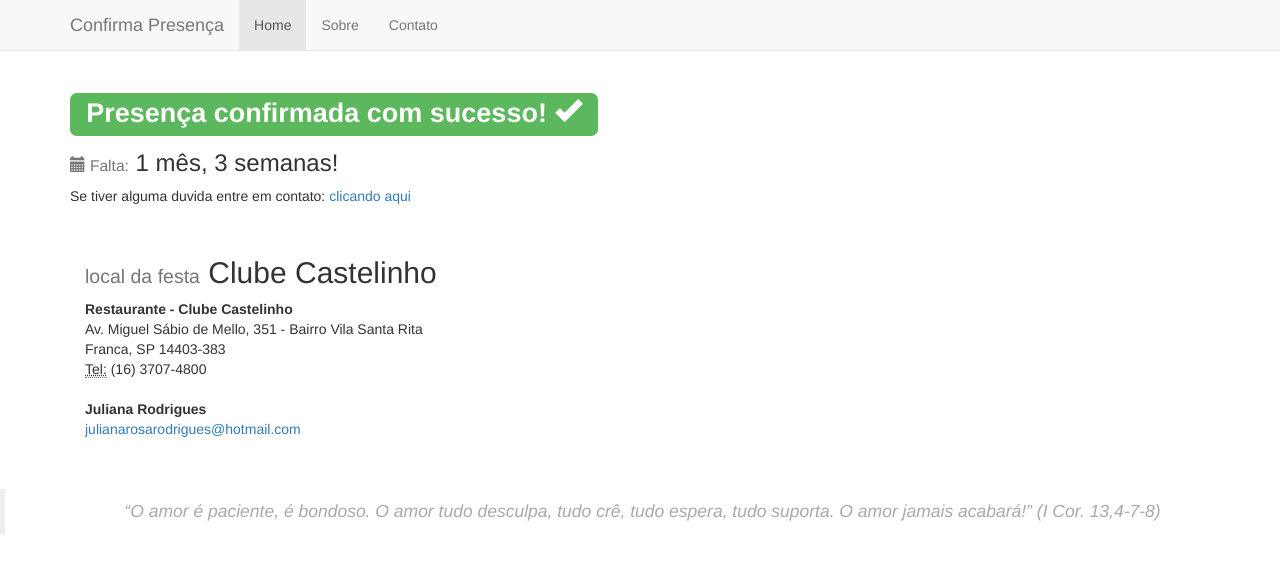
After one commit to leonardocintra/confirma-presenca, a Django app: a page that uses core/templates/core/base.html in a window 1280 px wide. The commit adds this page. Shown: the top 573 px of the page. Run offline with Django 3.2, Linux system fonts and the light colour scheme; some libraries are stand-ins or nearby versions.

Commit message:
mudando confirmacao de presenca

```diff
--- a/confirma/urls.py
+++ b/confirma/urls.py
@@ -25,6 +25,7 @@ urlpatterns = [
     url(r'^delete/(?P<pk>[0-9]+)/$', views.convidado_delete, name='convidado_delete'),
     url(r'^sobre/', views.about, name='about'),
     url(r'^contato/', views.contato, name='contato'),
+    url(r'^presenca-confirmada/', views.presenca_confirmada, name='presenca_confirmada'),
     url(r'^admin/', admin.site.urls),
 ]
 
--- a/core/templates/core/base.html
+++ b/core/templates/core/base.html
@@ -67,6 +67,17 @@
       {% endblock content %}
     </div> <!-- /container -->
 
+    <footer>
+      <div class="text-center" style="padding-top: 30px;">
+        <blockquote>
+          <p style="color: darkgray;">
+            <cite> “O amor é paciente, é bondoso. O amor tudo desculpa, tudo crê, tudo espera, tudo suporta. O amor jamais acabará!” (I Cor. 13,4-7-8) </cite>
+          </p>
+        </blockquote>
+      </div>
+
+    </footer>
+
 
     <!-- Bootstrap core JavaScript
     ================================================== -->
--- a/core/templates/core/contato.html
+++ b/core/templates/core/contato.html
@@ -26,7 +26,7 @@
             <strong>Leonardo Nascimento Cintra</strong><br>
             Rua Seis de abril, 1302 - Bairro Centro<br>
             Ibiraci, MG - 37990-000<br>
-            <abbr title="Phone">Tel:</abbr> (35) 3544 14-17
+            <abbr title="Phone">Tel:</abbr> (35) 3544-1417
         </address>
 
         <address>
--- /dev/null
+++ b/core/templates/core/presenca_confirmada.html
@@ -0,0 +1,28 @@
+{% extends "core/base.html" %}
+
+{% block content %}
+    <h1>
+        <span class="label label-success">
+            Presença confirmada com sucesso!
+            <span class="glyphicon glyphicon-ok" aria-hidden="true"></span>
+        </span>
+    </h1>
+    <h3><small><span class="glyphicon glyphicon-calendar" aria-hidden="true"></span> Falta:</small> {{ data_casamento|timeuntil }}!</h3>
+    <p>Se tiver alguma duvida entre em contato: <a href="{% url 'contato' %}">clicando aqui </a> </p>
+
+    <br />
+    <div class="col-sm-6">
+        <h2><small>local da festa</small> Clube Castelinho </h2>
+        <address>
+            <strong>Restaurante - Clube Castelinho</strong><br>
+            Av. Miguel Sábio de Mello, 351 - Bairro Vila Santa Rita<br>
+            Franca, SP 14403-383<br>
+            <abbr title="Phone">Tel:</abbr> (16) 3707-4800
+        </address>
+
+        <address>
+            <strong>Juliana Rodrigues</strong><br>
+            <a href="mailto:julianarosarodrigues@hotmail.com">julianarosarodrigues@hotmail.com</a>
+        </address>
+    </div>
+{% endblock content %}
--- a/core/views.py
+++ b/core/views.py
@@ -1,7 +1,6 @@
 from datetime import date
 from django.core.urlresolvers import reverse_lazy
 from django.contrib.auth.mixins import LoginRequiredMixin
-from django.contrib.messages.views import SuccessMessageMixin
 from django.db.models import Sum
 from django.views.generic import ListView, UpdateView, DeleteView, TemplateView
 from django.views.generic.edit import CreateView
@@ -17,13 +16,20 @@ class AboutView(TemplateView):
     template_name = 'core/about.html'
 
 
+class PresencaConfirmadaView(TemplateView):
+    template_name = 'core/presenca_confirmada.html'
 
-class IndexView(SuccessMessageMixin, CreateView):
+    def get_context_data(self, **kwargs):
+        context = super(PresencaConfirmadaView, self).get_context_data(**kwargs)
+        context['data_casamento'] = date(2017, 10, 6)
+        return context
+
+
+class IndexView(CreateView):
     template_name = 'core/index.html'
     model = Convidado
     fields = ['nome_convidado', 'quantidade_convidados', ]
-    success_url = reverse_lazy('index')
-    success_message = "Sua presença foi confirmada com sucesso! Muito obrigado!"
+    success_url = reverse_lazy('presenca_confirmada')
 
     def get_context_data(self, **kwargs):
         context = super(IndexView, self).get_context_data(**kwargs)
@@ -52,3 +58,4 @@ about = AboutView.as_view()
 index = IndexView.as_view()
 convidado_list = ConvidadoList.as_view()
 convidado_delete = ConvidadoDelete.as_view()
+presenca_confirmada = PresencaConfirmadaView.as_view()
```
Also changed, not shown: core/templates/core/index.html (+1 -7 lines).
